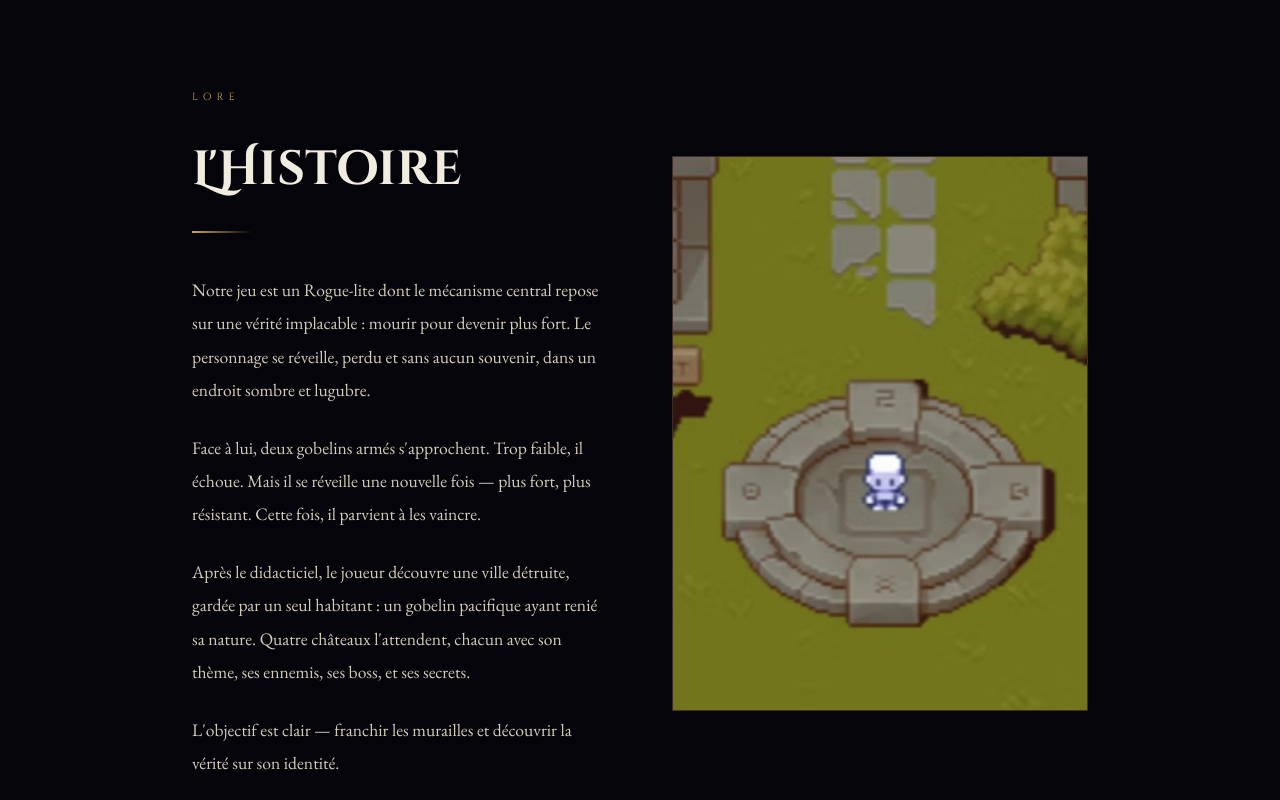
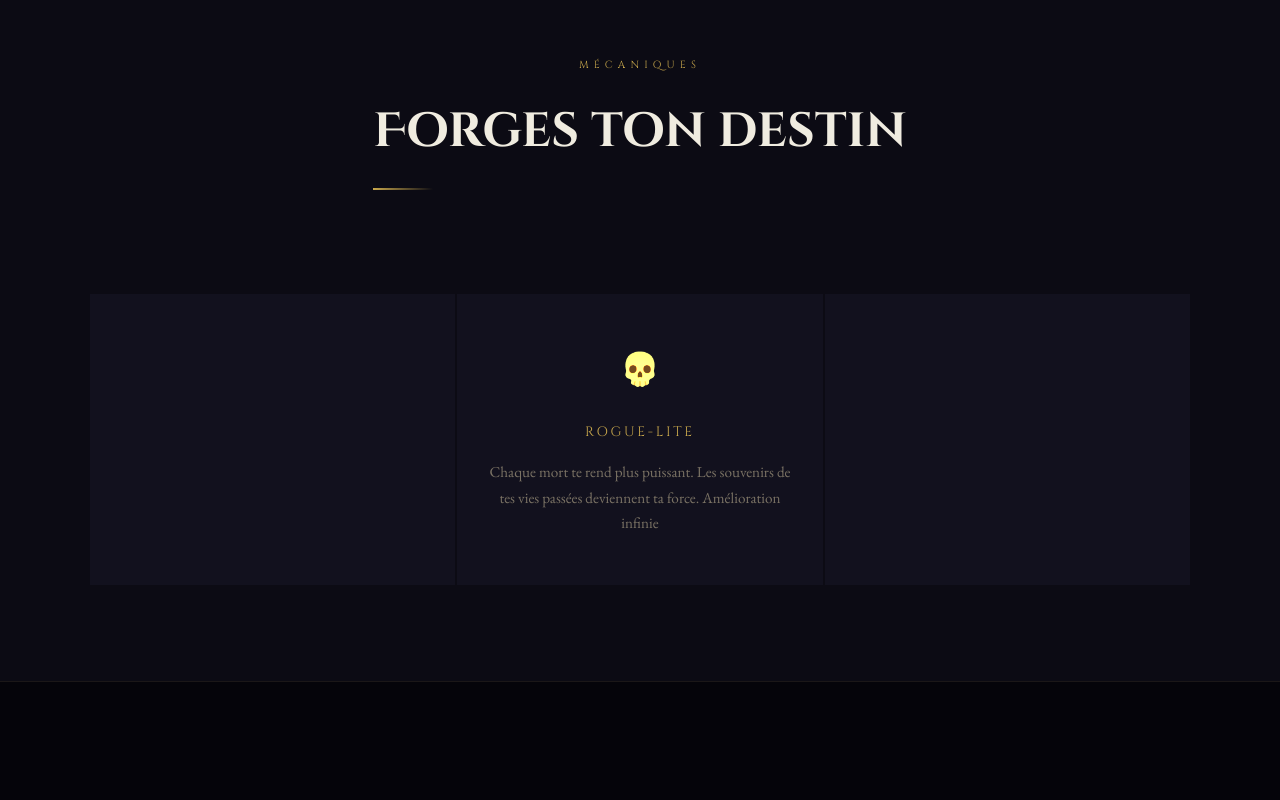
Before and after one commit to pierregousseau/PastLives_Website, a plain HTML site: page index.html in a window 1280 px wide. Shown: the part 840-1640 px from the top of the page. Drawn offline with nearby package versions, Linux system fonts and the light colour scheme.

Commit message:
update content

```diff
--- a/index.html
+++ b/index.html
@@ -863,40 +863,7 @@
     </div>
   </section>
 
-  <!-- STORY -->
-  <section id="story">
-    <div class="story-layout">
-      <div class="story-text reveal">
-        <p class="section-label">Lore</p>
-        <h2 class="section-title">L'Histoire</h2>
-        <div class="story-text">
-          <p>
-            Notre jeu est un Rogue-lite dont le mécanisme central repose sur une vérité implacable :
-            mourir pour devenir plus fort. Le personnage se réveille, perdu et sans aucun souvenir,
-            dans un endroit sombre et lugubre.
-          </p>
-          <p>
-            Face à lui, deux gobelins armés s'approchent. Trop faible, il échoue. Mais il se réveille
-            une nouvelle fois — plus fort, plus résistant. Cette fois, il parvient à les vaincre.
-          </p>
-          <p>
-            Après le didacticiel, le joueur découvre une ville détruite, gardée par un seul habitant :
-            un gobelin pacifique ayant renié sa nature. Quatre châteaux l'attendent, chacun avec son
-            thème, ses ennemis, ses boss, et ses secrets.
-          </p>
-          <p>
-            L'objectif est clair — franchir les murailles et découvrir la vérité sur son identité.
-          </p>
-        </div>
-      </div>
 
-      <div class="story-art reveal">
-        <div class="story-art-box">
-          <img src = 'gameplay.png'></img>
-        </div>
-      </div>
-    </div>
-  </section>
 
   <!-- FEATURES -->
   <section id="features">
@@ -904,21 +871,15 @@
       <p class="section-label reveal">Mécaniques</p>
       <h2 class="section-title reveal" style="display:inline-block">Forges ton destin</h2>
       <div class="features-grid">
+	  <div class="feature-card reveal" style='hidden'></div>
         <div class="feature-card reveal">
           <span class="feature-icon">💀</span>
           <p class="feature-title">Rogue-lite</p>
-          <p class="feature-desc">Chaque mort te rend plus puissant. Les souvenirs de tes vies passées deviennent ta force.</p>
+          <p class="feature-desc">Chaque mort te rend plus puissant. Les souvenirs de tes vies passées deviennent ta force. Amélioration infinie</p>
         </div>
         <div class="feature-card reveal">
-          <span class="feature-icon">⚔️</span>
-          <p class="feature-title">Arsenal varié</p>
-          <p class="feature-desc">Mêlée ou distance — chaque choix d'arme façonne ton style de jeu et ta stratégie.</p>
         </div>
-        <div class="feature-card reveal">
-          <span class="feature-icon">🏰</span>
-          <p class="feature-title">4 Châteaux</p>
-          <p class="feature-desc">Quatre donjons uniques avec leurs thèmes, boss redoutables et récompenses légendaires.</p>
-        </div>
+
       </div>
     </div>
   </section>
@@ -972,7 +933,13 @@
           ⬇ Télécharger .ZIP
         </a>
         <a class="btn-pdf" href="RDP_D1.2_G4_PANTP_PastLives.pdf" download="RDP_D1.2_G4_PANTP_PastLives.pdf" about='blank'>
-          📄 Rapport de soutenance .PDF
+          📄 Rapport de soutenance 1 .PDF
+        </a>
+		<a class="btn-pdf" href="RDP_D1.2_G4_PANTP_PastLives.pdf" download="RDP_D1.2_G4_PANTP_PastLives.pdf" about='blank'>
+          📄 Rapport de soutenance 2 .PDF
+        </a>
+		<a class="btn-pdf" href="RDP_D1.2_G4_PANTP_PastLives.pdf" download="RDP_D1.2_G4_PANTP_PastLives.pdf" about='blank'>
+          📄 Rapport de soutenance 3 .PDF
         </a>
       </div>
     </div>
```
